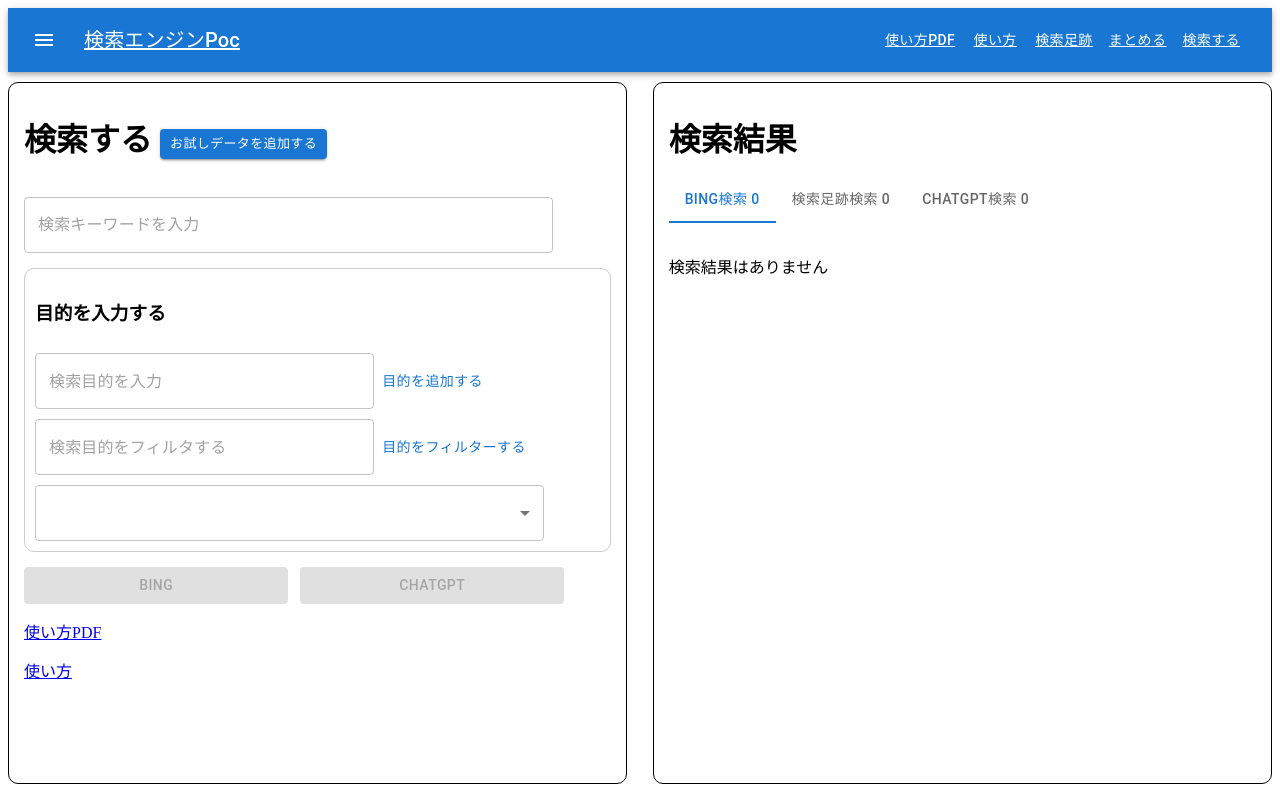
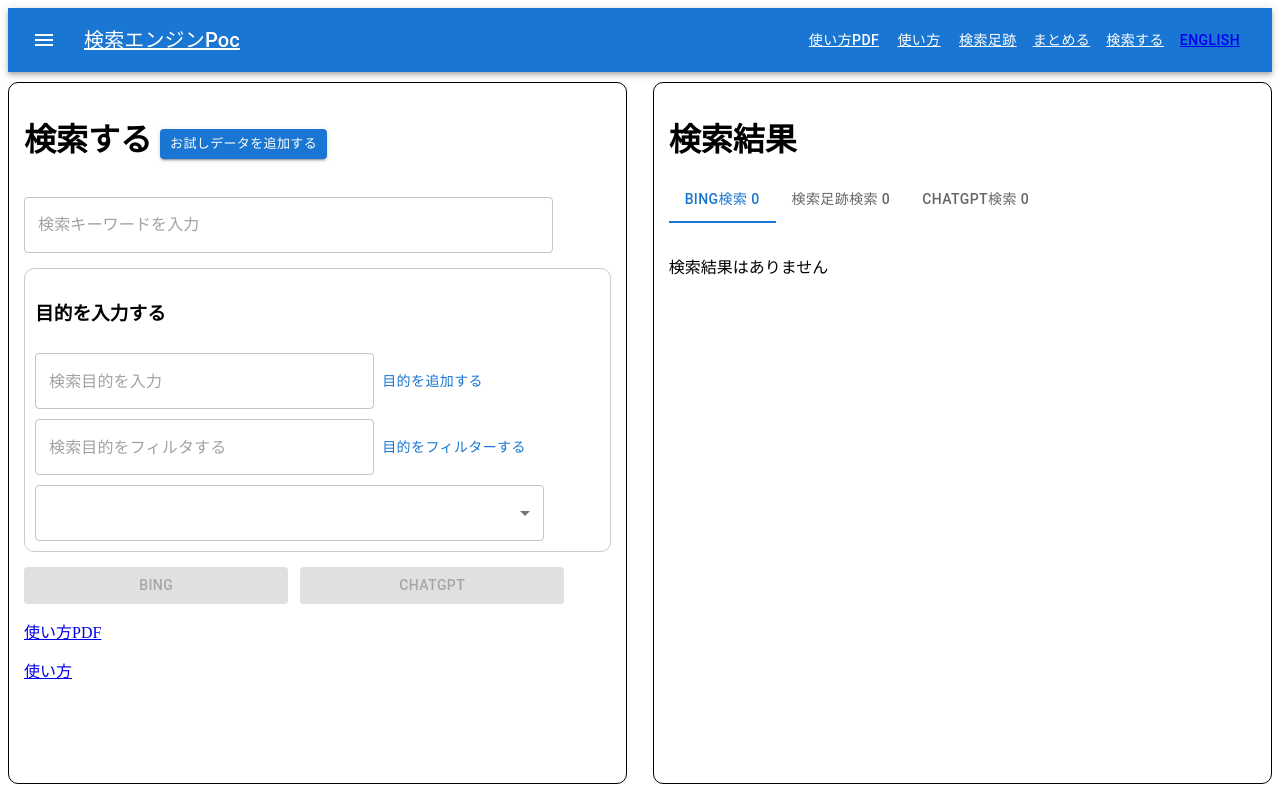
Before and after one commit to YmBIgo/SearchPoc, a React (Vite) app: page / in a window 1280 px wide. Built offline with nearby package versions, Linux system fonts and the light colour scheme.

Commit message:
add en link

```diff
--- a/src/components/Header/index.tsx
+++ b/src/components/Header/index.tsx
@@ -40,6 +40,9 @@ const Header = () => {
             <Button color="inherit">
                 <Link to="/" style={{color: "white"}}>検索する</Link>
             </Button>
+            <Button color="inherit">
+                <a href="http://searchengine2en.s3-website-us-west-1.amazonaws.com/" target="_blank">English</a>
+            </Button>
             </Toolbar>
         </AppBar>
     </Box>
```
